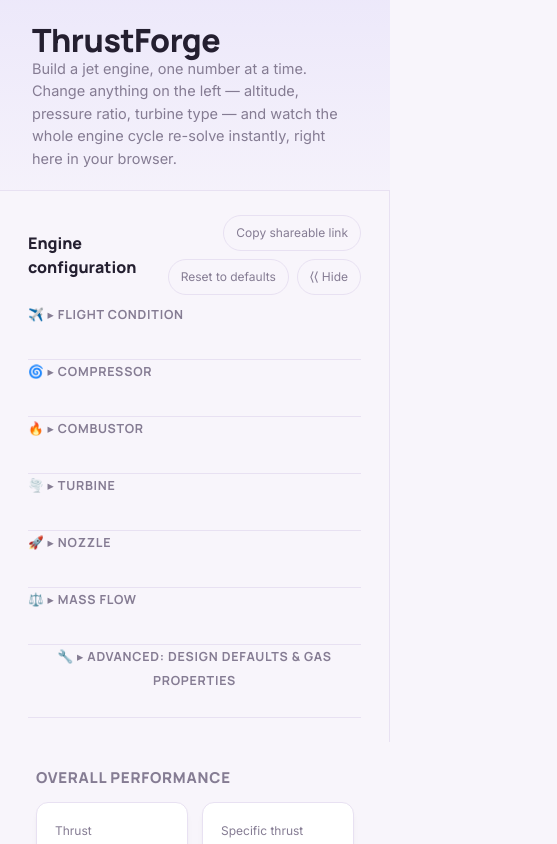
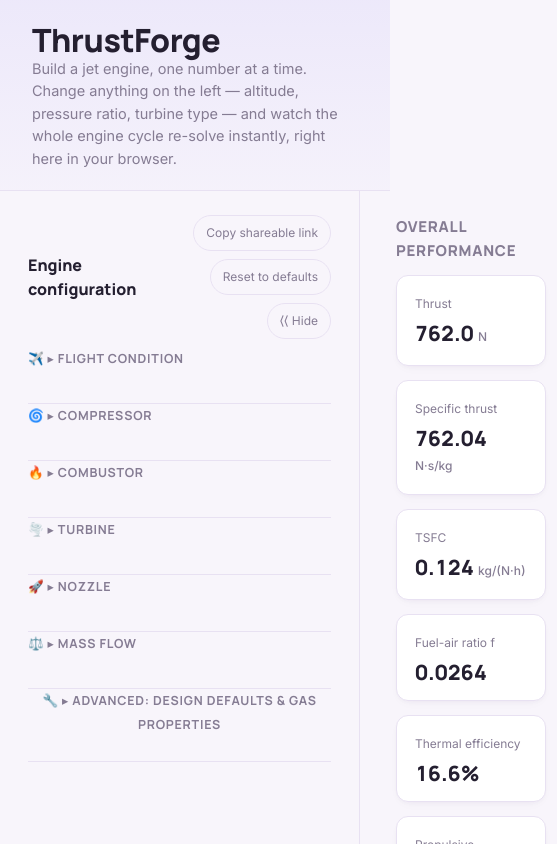
Before and after one commit to falgunitripathi/aeropropsim, a React (Vite) app in the folder web/: page / in a window 390 px wide. Shown: the top 844 px of the page, 557 px wide, since content can reach past the window. Built offline with nearby package versions, Linux system fonts and the light colour scheme.

Commit message:
Update App.css

```diff
--- a/web/src/App.css
+++ b/web/src/App.css
@@ -24,6 +24,13 @@
   line-height: 1.55;
 }
 
+/* Config sidebar (left) + results column (right) — always two columns,
+   at every viewport width. Below the old 900px breakpoint this used to
+   collapse to a single stacked column; that made the results accordion
+   render full-width below the config form on a laptop-width or narrower
+   window, which read as if the panel had lost its place on the right
+   side of the page. Two columns are kept unconditionally now — a very
+   narrow window scrolls horizontally rather than restacking. */
 .app-main {
   flex: 1;
   display: grid;
@@ -32,22 +39,10 @@
   align-items: start;
 }
 
-@media (max-width: 900px) {
-  .app-main {
-    grid-template-columns: 1fr;
-  }
-}
-
 /* The whole config sidebar tucked away — a slim reopen strip instead of
    the 360px column, so the results area gets almost the full width. */
 .app-main-sidebar-collapsed {
   grid-template-columns: 44px 1fr;
-}
-
-@media (max-width: 900px) {
-  .app-main-sidebar-collapsed {
-    grid-template-columns: 44px 1fr;
-  }
 }
 
 .sidebar-reopen-button {
@@ -123,30 +118,6 @@
   overflow-y: auto;
 }
 
-/*
- * At the mobile breakpoint .app-main drops to a single column, so the
- * config form and the results area become two separate GRID ROWS stacked
- * on top of each other rather than two columns sharing one row. Sticky
- * positioning on a grid item is scoped to the whole grid container's
- * height, not just its own row/cell — so left as `position: sticky`, the
- * config form stayed pinned to the top of the viewport for the entire
- * scroll height of BOTH rows combined (its own plus the much taller
- * results row below it), rendered on top of and overlapping the results
- * content for most of the page instead of scrolling away once its own
- * section ends. Turning off sticky (and the stretch/height rules that
- * only make sense paired with it) here restores normal stacked-block flow:
- * the config form scrolls away above the results area like any other
- * block, exactly as a single mobile column should behave.
- */
-@media (max-width: 900px) {
-  .config-form {
-    position: static;
-    align-self: auto;
-    max-height: none;
-    overflow-y: visible;
-  }
-}
-
 .config-form-header {
   display: flex;
   align-items: center;
```
